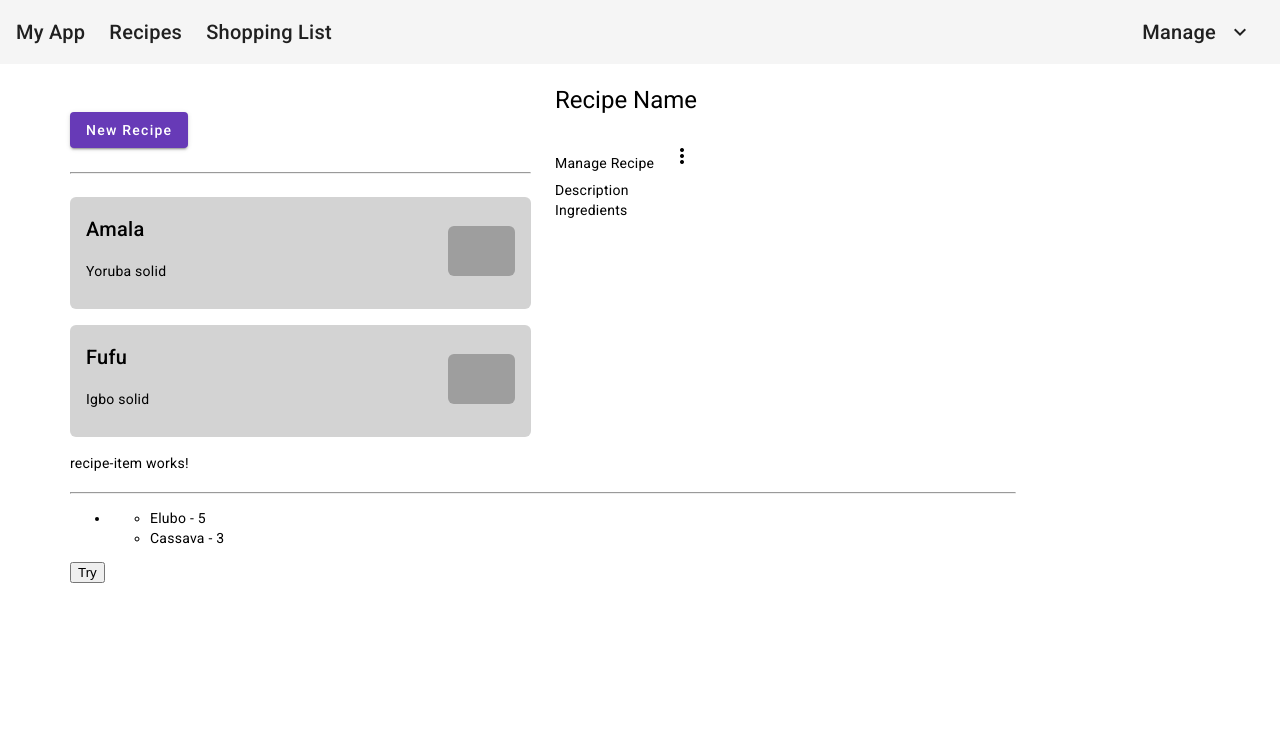
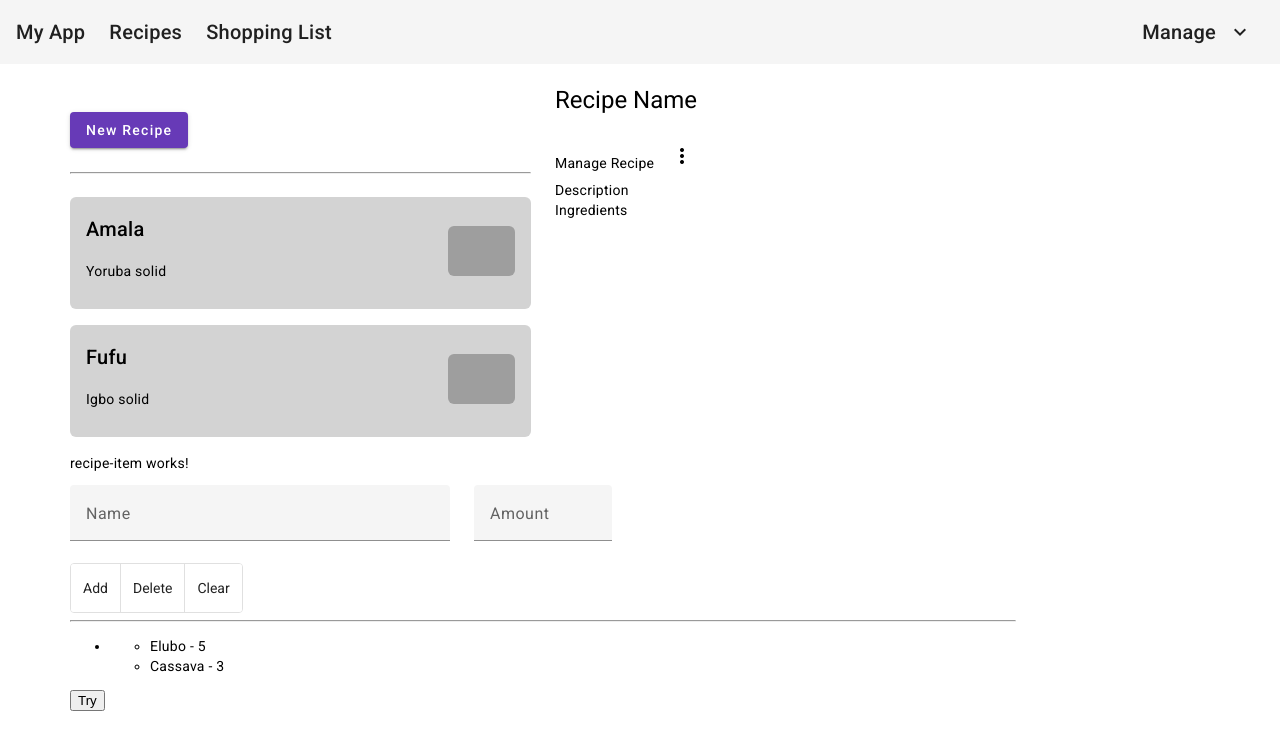
Before and after one commit to afolabiopakunle/fooda, an Angular app: page / in a window 1280 px wide. Shown: the top 750 px of the page. Built offline with nearby package versions, Linux system fonts and the light colour scheme; grey boxes are pictures that could not be loaded.

Commit message:
updated edit form

```diff
--- a/src/app/shopping-list/shopping-edit/shopping-edit.component.html
+++ b/src/app/shopping-list/shopping-edit/shopping-edit.component.html
@@ -2,7 +2,27 @@
   <div class="col-sm-12">
     <form>
       <div class="row">
-
+      <div class="col-sm-5">
+        <mat-form-field appearance="fill">
+          <mat-label>Name</mat-label>
+          <input matInput>
+        </mat-form-field>
+      </div>
+        <div class="col-sm-2">
+          <mat-form-field appearance="fill">
+            <mat-label>Amount</mat-label>
+            <input type="number" matInput>
+          </mat-form-field>
+        </div>
+      </div>
+      <div class="row">
+        <div class="col-sm-12">
+          <mat-button-toggle-group name="fontStyle" aria-label="Font Style">
+            <mat-button-toggle color="primary" value="bold">Add</mat-button-toggle>
+            <mat-button-toggle color="warn" value="italic">Delete</mat-button-toggle>
+            <mat-button-toggle color="accent" value="underline">Clear</mat-button-toggle>
+          </mat-button-toggle-group>
+        </div>
       </div>
     </form>
   </div>
--- a/src/app/shopping-list/shopping-edit/shopping-edit.component.scss
+++ b/src/app/shopping-list/shopping-edit/shopping-edit.component.scss
@@ -0,0 +1,3 @@
+mat-form-field {
+  width: 100%;
+}
```
Also changed, not shown: src/app/materials/materials.module.ts (+6 -1 lines).
